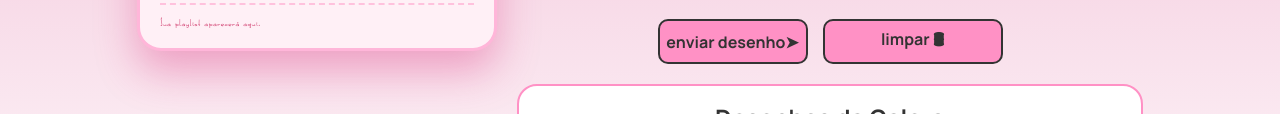
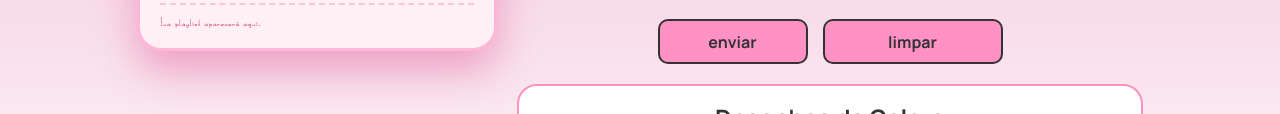
Before and after one commit to Lauren-Freitas-dev/lauwzinha, a website: page public/index.html in a window 1280 px wide. Shown: the part 1675-1789 px from the top of the page. Drawn offline with Linux system fonts and the light colour scheme; no server answers.

Commit message:
Update index.html

```diff
--- a/public/index.html
+++ b/public/index.html
@@ -117,8 +117,8 @@
                     </div>
                 </div>
                   <div class="botoes-desenho">
-                <button id="btn-enviar-desenho">enviar desenho➤</button>
-                  <button id="btn-limpar">limpar 🛢</button>
+                <button id="btn-enviar-desenho">enviar</button>
+                  <button id="btn-limpar">limpar</button>
                       </div>
 
             <div class="galeria-desenhos" id="galeria-desenhos">
```
